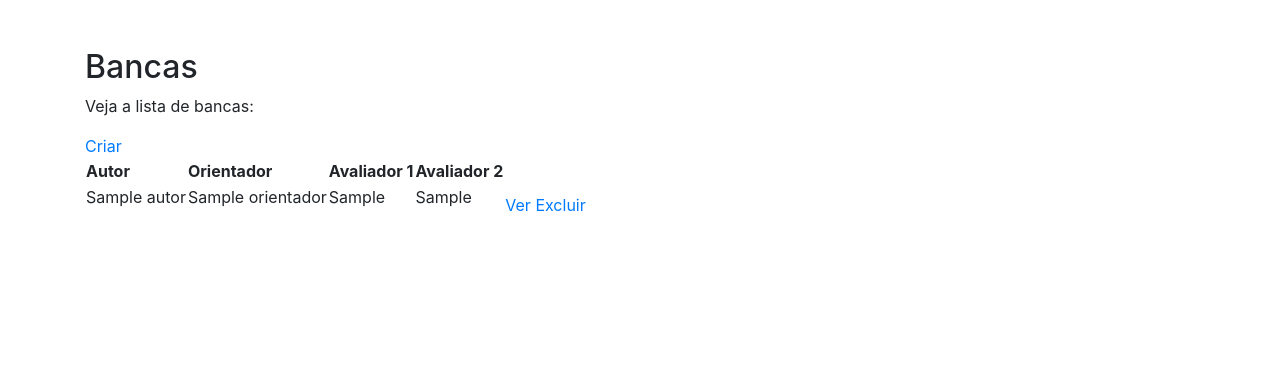
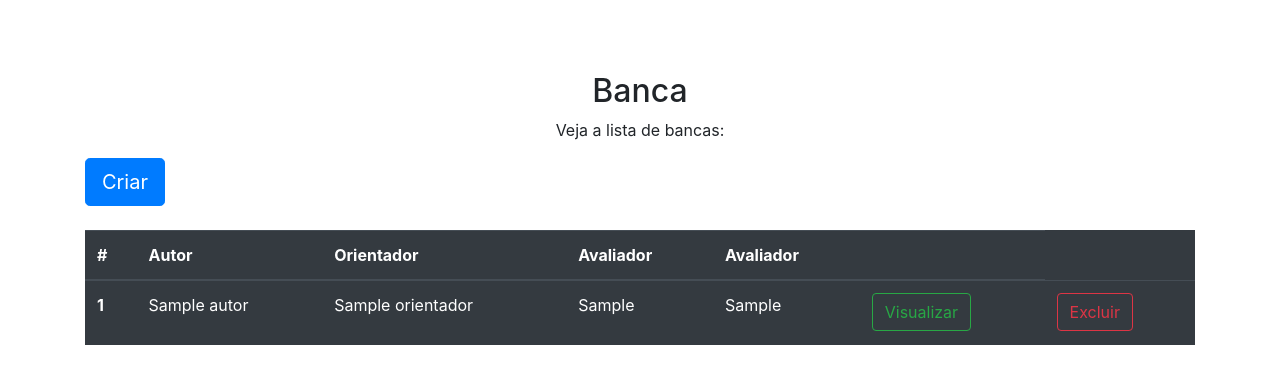
Before and after one commit to anakettl/Sistema-Gerenciamento-TCC, a Spring app: template src/main/resources/templates/banca/index.html in a window 1280 px wide. Shown: the part 56-440 px from the top of the page. Run offline with Thymeleaf, Linux system fonts and the light colour scheme; the template is opened without the code that fills it: most values are stand-ins (such as "Sample title", 1, 10 or a date in 2020); data that the repository does not hold is empty; some of the project's set-up classes (security, data sources, template engines, error pages and the like) are left out, and stand-ins take their place; database files in the repository are not loaded; some libraries are stand-ins or nearby versions.

Commit message:
ajustes tabela de banca

```diff
--- a/src/main/resources/templates/banca/index.html
+++ b/src/main/resources/templates/banca/index.html
@@ -9,43 +9,43 @@ th:replace="~{fragments/layout :: layout (~{::body},'banca')}">
 
   <body>
 
-    <h2>Bancas</h2>
+  <br class="container-fluid"/>
 
-    <p>Veja a lista de bancas:</p>
+  <h2 class="text-center">Banca</h2>
 
-    <div th:if="${mensagem}"></div>
+  <p class="text-center">Veja a lista de bancas:</p>
 
-    <a type="button" th:href="@{/bancas/create}">Criar</a>
+  <div th:if="${#messages}"></div>
 
+  <div class="row-cols-3">
+	  <a th:href="@{/bancas/create}" class="btn btn-primary btn-lg">Criar</a>
+  </div>
 
-	<table>
+  <br class="container-fluid"/>
+
+  <table class="table table-hover table-dark">
 	  <thead>
 	  <tr>
-			<th>Autor</th>
-			<th>Orientador</th>
-			<th>Avaliador 1</th>
-			<th>Avaliador 2</th>
-
+		  <th scope="col">#</th>
+		  <th scope="col">Autor</th>
+		  <th scope="col">Orientador</th>
+		  <th scope="col">Avaliador</th>
+		  <th scope="col">Avaliador</th>
+		  <th scope="col"></th>
 	  </tr>
 	  </thead>
 	  <tbody>
-		<tr th:each="banca : ${bancas}">
+	  <tr th:each="banca, count : ${bancas}">
+		  <th scope="row" th:text="${count.count}"></th>
+		  <td><p th:text="${banca.autor}"></p></td>
+		  <td><p th:text="${banca.orientador}"></td>
+		  <td><p th:text="${banca.avaliador1}"></td>
+		  <td><p th:text="${banca.avaliador2}"></td>
+		  <td><a th:href="@{/bancas/__${banca.id}__}" class="btn btn-outline-success">Visualizar</a></td>
 		  <td>
-				<p th:text="${banca.autor}"></p>
-			</td>
-			<td>
-				<p th:text="${banca.orientador}"></p>
-			</td>
-			<td>
-				<p th:text="${banca.avaliador1}"></p>
-			</td>
-			<td>
-				<p th:text="${banca.avaliador2}"></p>
-			</td>
-
-			<td>
-				<a th:href="@{/bancas/__${banca.id}__}"> Ver</a>
-				<a th:href="@{/bancas/delete/__${banca.id}__}"> Excluir</a>
+			  <form th:action="@{/bancas/__${banca.id}__}" th:method="delete" />
+			  <button th:type="submit" class="btn btn-outline-danger">Excluir</button>
+			  </form>
 		  </td>
 	  </tr>
 	  </tbody>
```
Lines whose indentation alone changed are shown as unchanged.
